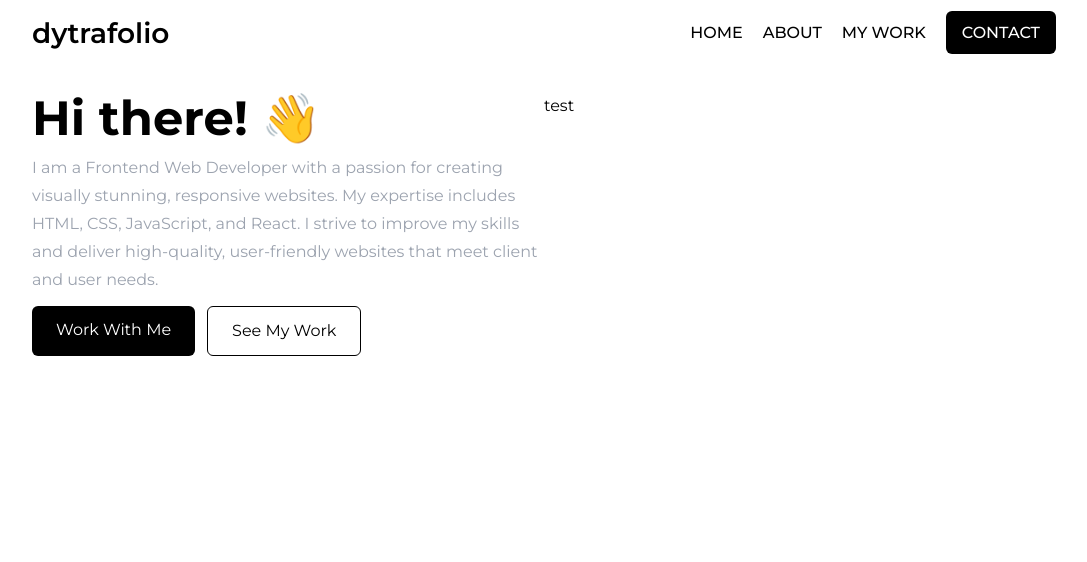
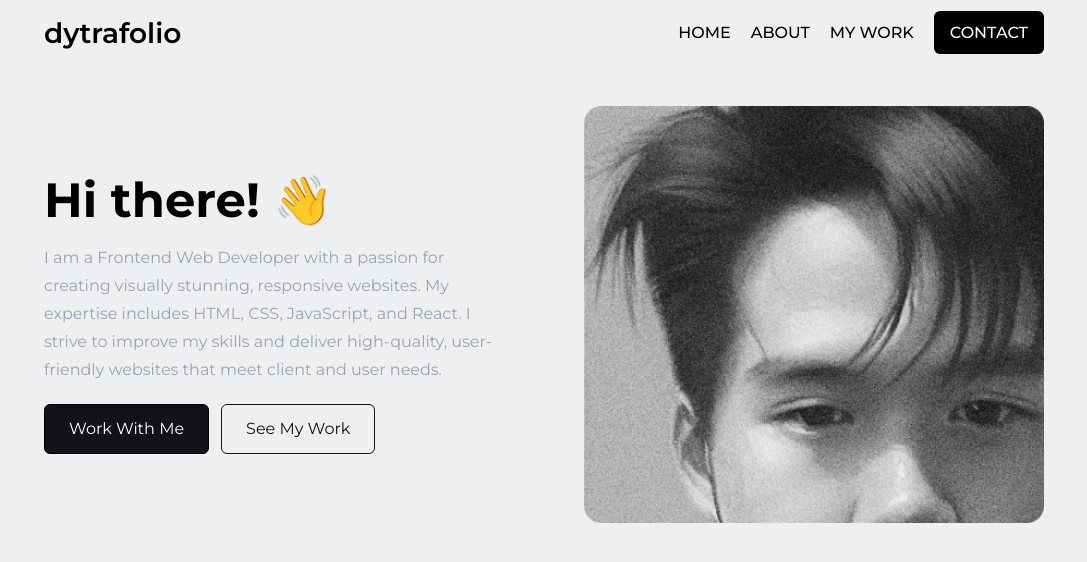
Before and after one commit to dytra/dytra.github.io, a Next.js app: page / in a window 1280 px wide. Shown: the top 562 px of the page, without its empty margins (96-1183 px from the left). Built offline with nearby package versions, Linux system fonts and the light colour scheme.

Commit message:
update hero section

```diff
--- a/src/pages/index.tsx
+++ b/src/pages/index.tsx
@@ -32,12 +32,12 @@ export default function Home() {
         <link rel="preconnect" href="https://fonts.gstatic.com" crossOrigin="anonymous" />
         <link href="https://fonts.googleapis.com/css2?family=Montserrat:wght@400;500;600;700&display=swap" rel="stylesheet" />
       </Head>
-      <main className="container md:max-w-5xl mx-auto">
+      <main className="container md:max-w-5xl mx-auto px-3">
         <nav className="flex pt-3 items-center">
           <div className="logo">
             <span className='font-semibold'>dytrafolio</span>
           </div>
-          <div className="menu-container ml-auto">
+          <div className="menu-container hidden md:block ml-auto">
             <ul className="flex gap-5">
               {menus.map((menu, index) => {
                 return (
@@ -50,21 +50,23 @@ export default function Home() {
         </nav>
 
         <div className="spacer h-10"></div>
-        <div className="hero flex flex-col md:flex-row">
+        <div className="hero flex flex-col md:flex-row md:items-center md:gap-20">
           <div className="left md:w-1/2">
-            <h1 className="text-5xl font-bold">Hi there! 👋</h1>
-            <div className="mt-3">
+            <h1 className="text-5xl text-center md:text-left font-bold">Hi there! 👋</h1>
+            <div className="mt-5">
               <div>
-                <p className="text-gray-400 leading-7">I am a Frontend Web Developer with a passion for creating visually stunning, responsive websites. My expertise includes HTML, CSS, JavaScript, and React. I strive to improve my skills and deliver high-quality, user-friendly websites that meet client and user needs.</p>
+                <p className="text-gray-400 text-center md:text-left leading-7">I am a Frontend Web Developer with a passion for creating visually stunning, responsive websites. My expertise includes HTML, CSS, JavaScript, and React. I strive to improve my skills and deliver high-quality, user-friendly websites that meet client and user needs.</p>
               </div>
-              <div className="mt-3 flex space-x-3">
-                <a href="#" className="inline-block bg-black text-white rounded-md px-6 py-3">Work With Me</a>
-                <a href="#" className="inline-block bg-white text-black border border-black rounded-md px-6 py-3">See My Work</a>
+              <div className="mt-5 flex space-x-3 justify-center md:justify-start">
+                <a href="#" className="inline-block bg-primary  text-white rounded-md border border-black px-6 py-3">Work With Me</a>
+                <a href="#" className="inline-block bg-brightGrey text-primary border border-primary hover:bg-primary hover:text-white rounded-md px-6 py-3">See My Work</a>
               </div>
             </div>
           </div>
-          <div className="right md:w-1/2">
-            <span>test</span>
+          <div className="right hidden md:block md:w-1/2">
+            <div className='w-full py-3'>
+              <img src='images/hero.png' className="w-full" />
+            </div>
           </div>
 
         </div>
--- a/src/styles/globals.css
+++ b/src/styles/globals.css
@@ -17,6 +17,7 @@
 
 html,
 body {
+  background:#EDEFF1;
   max-width: 100vw;
   overflow-x: hidden;
   font-family: 'Montserrat', sans-serif;
```
Also changed, not shown: public/images/hero.png (added), 1 other file (tests, documents, lock files or other folders).
